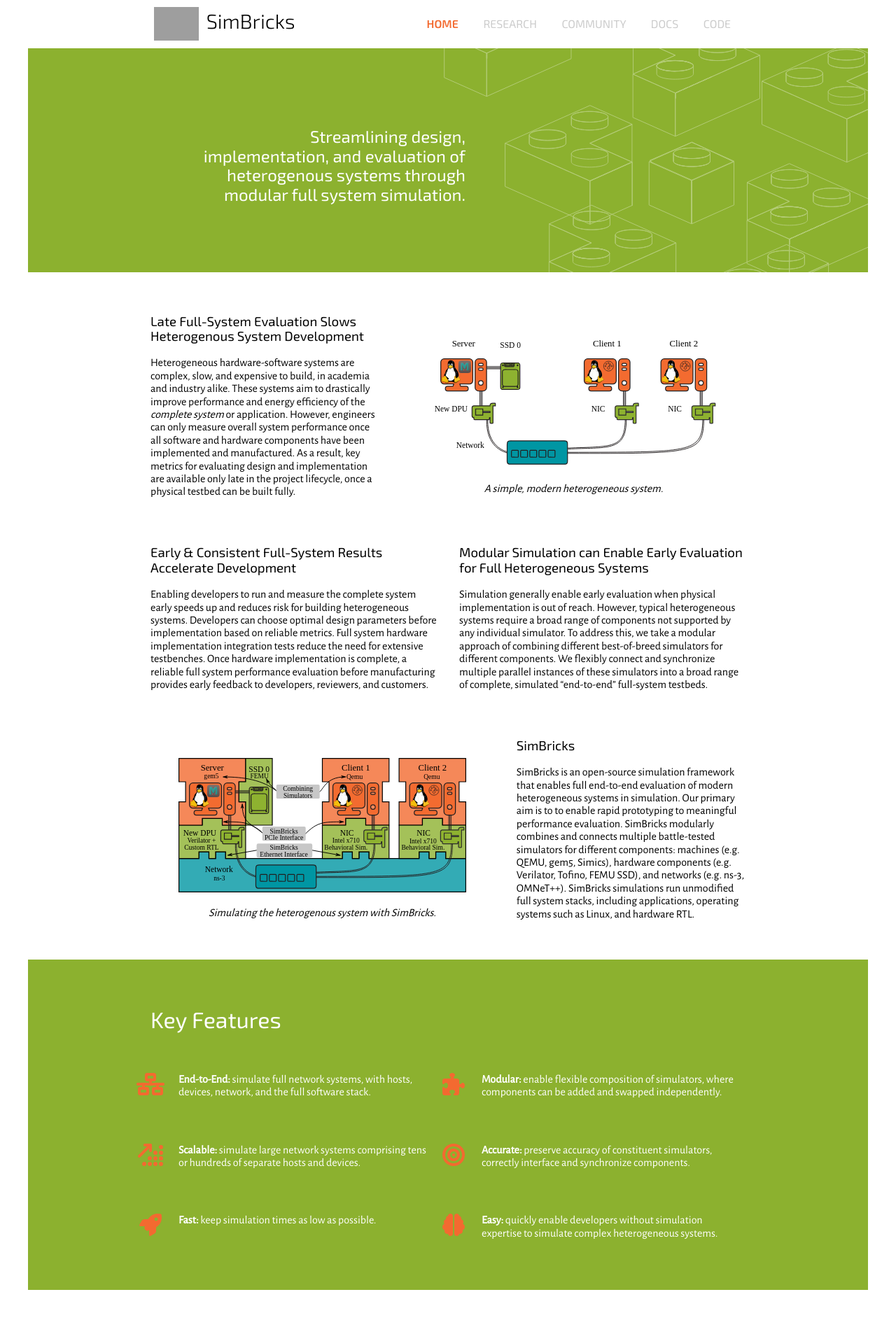
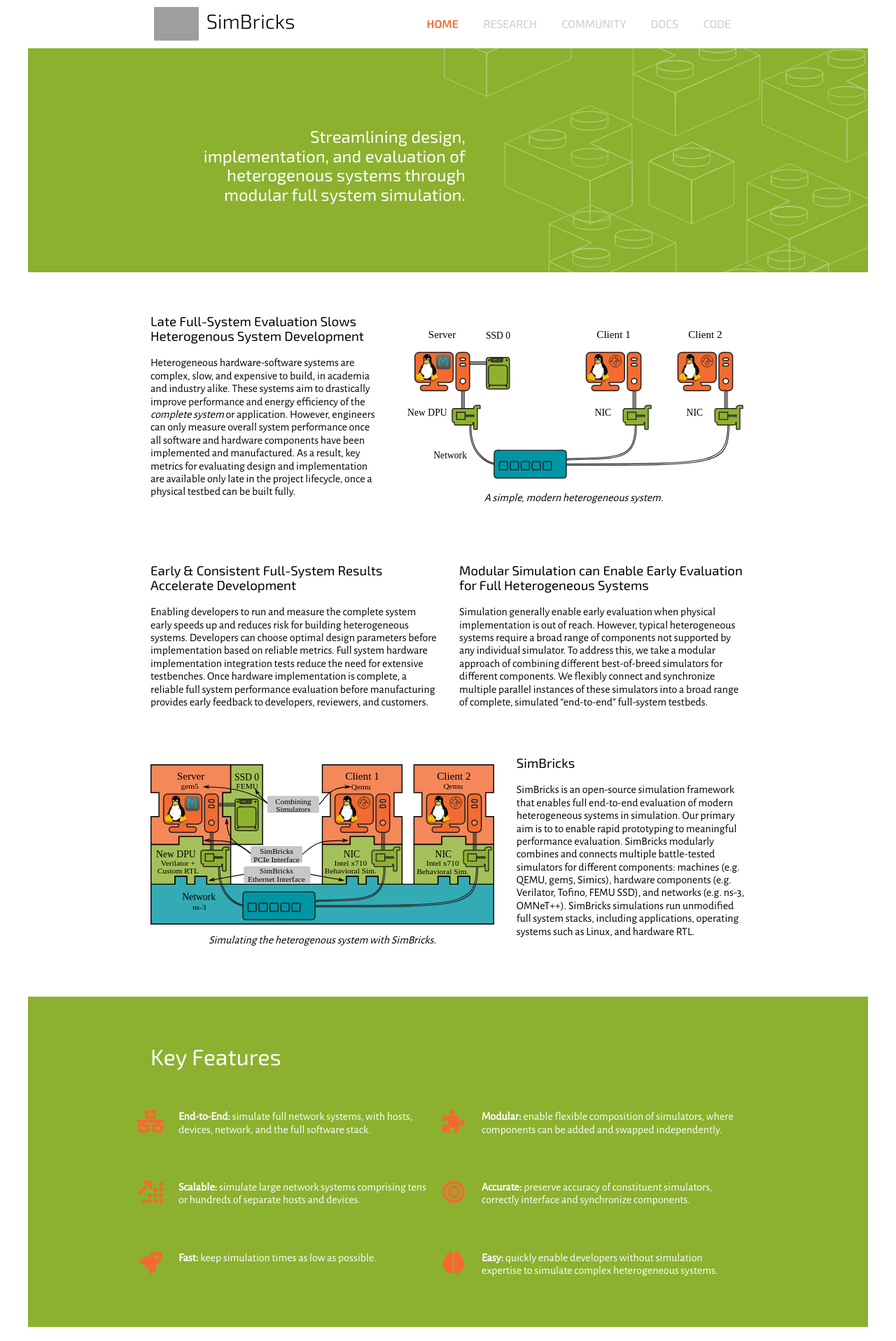
Before and after one commit to simbricks/simbricks.github.io, a Jekyll site: the page built from _pages/about.md, in a window 1280 px wide. Shown: the top 1916 px of the page at 70% size. Built offline with Jekyll 4.4.1, drawn with Linux system fonts in a browser that asks for light colours; grey boxes are pictures that could not be loaded.

Commit message:
tweak css for figures to also look good on mobile

```diff
--- a/_sass/about.scss
+++ b/_sass/about.scss
@@ -23,10 +23,6 @@
 
       div {
         min-width: 34%;
-        img {
-          width: 100%;
-          padding-top: 2rem;
-        }
       }
 
       div.block-40 {
@@ -238,10 +234,20 @@
   }
 
   article.about {
-    figcaption {
-      text-align: center;
-      padding-top: 1rem;
-      font-style: italic;
+    figure {
+      margin: 0px;
+      padding-top: 2em;
+      padding-bottom: 2em;
+
+      img {
+        width: 100%;
+      }
+
+      figcaption {
+        text-align: center;
+        padding-top: 0.5em;
+        font-style: italic;
+      }
     }
   }
 }
```
